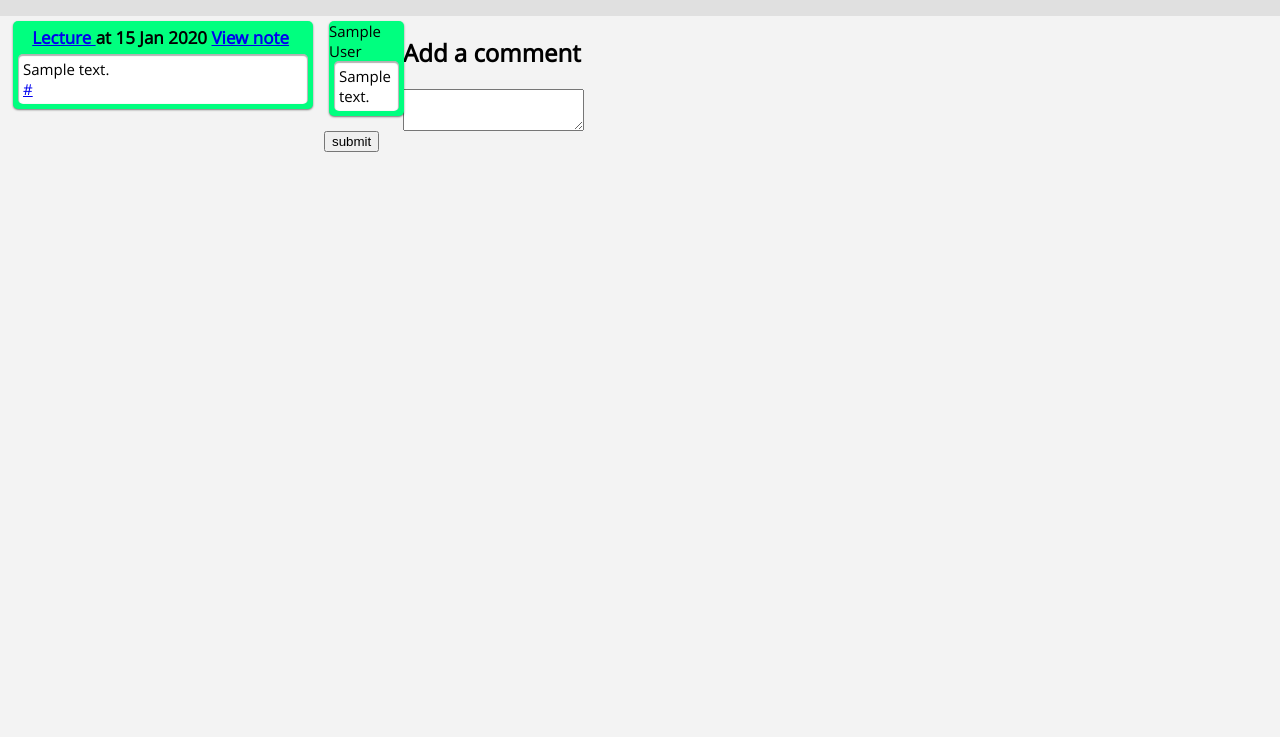
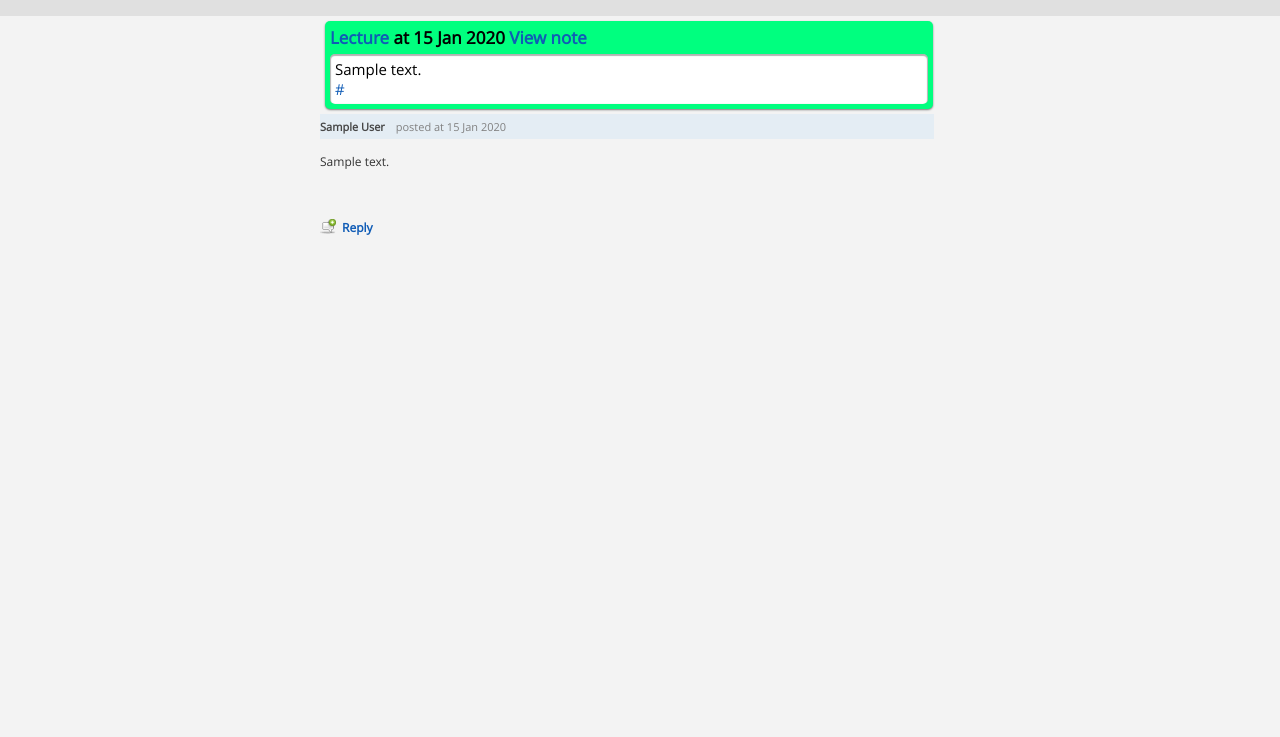
Before and after one commit to shrikrishnaholla/nptel-micronotes, a Node project: template views/view_note.ejs in a window 1280 px wide. Shown: the part 54-791 px from the top of the page. After the commit the page ends 289 px from the top, so only its background shows below. Run offline with Node 20 templates, Linux system fonts and the light colour scheme; the template is opened without the code that fills it: most values are stand-ins (such as "Sample title", 1, 10 or a date in 2020).

Commit message:
Completed commenting system

```diff
--- /dev/null
+++ b/public/javascripts/jcs.js
@@ -0,0 +1,41 @@
+$(document).ready(function() {
+    var totalcommid = 31;
+
+    $(".option-reply").on("click", function() {
+        var currtxt = $(this).text();
+        var curroptlink = $(this);
+        var cid = $(this).parent().parent().parent().attr("id");
+        var poundcid = "#link-"+cid;
+
+        var htmlform = '<div id="commsubform"><label>Add Comment:</label><textarea class="commtxtfield" id="content" name="content"></textarea> <br /><br /> <input type="submit" value="submit" class="btn btn-block btn-lg btn-success" onclick="submitcmnt()"></div>';
+
+        // toggle between show/hide comment form views
+        if(currtxt == "Reply") {
+            $(this).parent().next(".showhidecommform").html(htmlform);
+            $(this).text("Hide form");
+        }
+
+        // $("#commsubform").submit(submitcmntx);
+
+        if(currtxt != "Reply") {
+            curroptlink.parent().next(".showhidecommform").html("&nbsp;");
+            curroptlink.text("Reply");
+        }
+
+        // begin translating our comment
+        $(poundcid).on("click", function() {
+            var newcomtxt = $('textarea#thecomment').val();
+            var targetcontainer = "#"+cid;
+
+            var newcommhtml = '<div class="comment-thread"> <div class="comment-block" id="c'+totalcommid+'"> <a href="#" class="author-avatar"><img src="images/avatar2.png" alt="anonymous" /></a> <p class="comment-top-meta"> <strong>anonymous</strong> <span>posted 1 sec ago</span></p> <div class="comment-content"> <p class="the-comment-post">' + newcomtxt + '</p> <p class="comment-reply-options"><a class="option-reply">Reply</a></p> <div class="showhidecommform">&nbsp;</div> </div> </div> <div class="thread-replies"></div> </div>';
+
+            $(targetcontainer).next(".thread-replies").hide().append(newcommhtml).fadeIn();
+
+            curroptlink.trigger("click");
+        });
+
+        totalcommid++;
+
+        return false;
+    });
+});
--- /dev/null
+++ b/public/stylesheets/comments.css
@@ -0,0 +1,60 @@
+@import url('./notes.css');
+/** unique styles for jQuery comments **/
+@font-face {
+  font-family: 'Open Sans';
+  font-style: normal;
+  font-weight: 400;
+  src: local('Open Sans'), local('OpenSans'), url(http://themes.googleusercontent.com/static/fonts/opensans/v6/cJZKeOuBrn4kERxqtaUH3T8E0i7KZn-EPnyo3HZu7kw.woff) format('woff');
+}
+
+body {
+	margin-left: 25%;
+	width: 50%;
+    font-family: 'Open Sans', sans-serif;
+    background: #f3f3f3;
+}
+
+textarea {
+    font-family: 'Open Sans', sans-serif;
+}
+
+.container {
+    height:auto;
+    width: 100%;
+    float:left;
+    display: block;
+    position: relative;
+    background: transparent;
+}
+
+.comments { margin-top: 5px; width:96%; display: block; position: relative; font-family: 'Open Sans', sans-serif; font-size: 100%; }
+
+h1 { font-family: Georgia, Helvetica, sans-serif; font-size: 18px; letter-spacing: -0.04em; color: #85a0b5; font-weight: normal; line-height: 1.7em; margin-bottom: 6px; }
+a { color: #105Cb6; text-decoration: none; cursor: pointer; }
+a:hover { text-decoration: underline; }
+p { display: block; }
+
+.comment-thread { width: 100%; margin-bottom: 20px; } /** note the fixed width is for tutorial purposes. this can expand fully for any template **/
+.thread-replies .comment-thread {width: auto; }
+.comment-block { min-height: 1%; margin-bottom: 50px; }
+
+.thread-replies { display: block; margin-left: 45px; }
+
+
+/*.comment-top-meta { display: block; height: 25px; background: #e4edf4; font-size: 12px; line-height: 13px; }*/
+.comment-top-content {display: inline-block; height: 25px; width:100%;background: #e4edf4; font-size: 12px; line-height: 13px;}
+.comment-top-meta strong { color: #474747; line-height: 25px; margin-right: 8px; }
+.comment-top-meta span { font-size: 11px; color: #818181; line-height: 25px; }
+
+.comment-content { display: block; line-height: 14px; margin-bottom: 10px; }
+.comment-content .the-comment-post { display: block; color: #333; font-size: 12px; margin-bottom: 3px; }
+
+.comment-reply-options { display: block; margin-bottom: 10px; }
+.showhidecommform { display: block; }
+
+a.option-reply { float: left; margin-right: 10px; font-weight: bold; font-size: 12px; line-height: 18px; padding-left: 22px; background: url('/images/comments/commadd.png') 0 -1px no-repeat; }
+
+#commsubform { display: block; padding-top: 12px; margin-bottom: 3px; clear: both; }
+#commsubform label { display: block; margin-top: 8px; font-size: 11px; font-weight: bold; margin-bottom: 2px; color: #666; }
+.commtxtfield { width: 350px; height: 144px; padding: 4px 7px; font-family: Arial, Tahoma, sans-serif; font-size: 14px; line-height: 18px; color: #575a60; }
+#commsubform .savecommbtn { font-size: 12px; font-weight: bold; padding: 3px 7px; color: #fff; background: #426b9b; }
--- a/public/stylesheets/notes.css
+++ b/public/stylesheets/notes.css
@@ -122,10 +122,25 @@ textarea {
 
 .title {
     margin: 5px 5px 5px 5px;
-    width: inherit;
-    text-align: center;
+    width: auto;
+    display: inline-block;
+    text-align: left;
     font-size: 17px;
     font-weight: bold;
+}
+
+a.title {
+    text-decoration: none;
+}
+
+.discuss {
+    margin: 5px 5px 5px 5px;
+    width: auto;
+    text-align: right;
+    font-size: 10px;
+    font-weight: lighter;
+    text-decoration: none;
+    float: right;
 }
 
 .content {
--- a/routes/index.js
+++ b/routes/index.js
@@ -55,7 +55,8 @@ exports.add_comment = function(req, res) {
                res.send('Error occured');
            }
            else {
-               res.redirect('/view_note?_id='+req.body.p_id);
+               // res.redirect('/view_note?_id='+req.body.p_id);
+               res.end();
            }
         });
     }
--- a/views/notes.ejs
+++ b/views/notes.ejs
@@ -26,12 +26,12 @@
                             target="_blank">
                             Lecture
                         </a> at <%=notes[i].note_time%>
-                        <a href=<%='/view_note?_id='+notes[i]._id%>>View note</a>
                     </div>
+                    <a class="discuss" href=<%='/view_note?_id='+notes[i]._id%>>Discuss</a>
                     <div class="content">
                         <%=notes[i].content%>
                         <% if(notes[i].ext_links) { %>
-                            <br/> <a href="<%=notes[i].ext_links%>"><%=notes[i].ext_links%></a>
+                            <br/> <a href="<%=notes[i].ext_links%>" target="_blank"><%=notes[i].ext_links%></a>
                         <%}%>
                     </div>
                 </div>
--- a/views/view_note.ejs
+++ b/views/view_note.ejs
@@ -1,7 +1,9 @@
 <html>
 <head>
-    <link rel="stylesheet" type="text/css" href="stylesheets/notes.css"/>
+    <!-- <link rel="stylesheet" type="text/css" href="stylesheets/notes.css"/> -->
+    <link rel="stylesheet" type="text/css" media="all" href="stylesheets/comments.css" />
     <link rel="stylesheet" type="text/css" href="stylesheets/colors.css"/>
+
 </head>
 <script type="text/javascript">
     function submitcmnt() {
@@ -15,7 +17,7 @@
                 emaild : $('#emailid').val()
                 },
             success : function(data) {
-                alert('Submitted');
+                location.reload();
             },
             failure : function() {
                 alert('submission failed');
@@ -23,6 +25,8 @@
         });
     }
 </script>
+<script type="text/javascript" src="javascripts/jquery.min.js"></script>
+<script type="text/javascript" src="javascripts/jcs.js"></script>
 <body>
 
     <div class="bar">
@@ -52,6 +56,7 @@
             </div>
         </div>
     </div>
+    <!--
     <div class="cards">
     <div class="container">
     <% for(var i=0; i<comments.length; i++) {%>
@@ -67,11 +72,35 @@
             </div>
         </div>
     <% } %>
-    <div>
-    <h2>Add a comment</h2>
-            <textarea id="content" name="content"></textarea>
-            <input type="submit" value="submit" class="btn btn-block btn-lg btn-success" onclick="submitcmnt()">
+-->
+<!-- Comments section begins -->
+<div class="comments">
+<% for(var i=0; i<comments.length; i++) {%>
+    <div class="comment-thread">
+        <div class="comment-block" id="<%=comments[i]._id%>">
+            <span hidden><%=comments[i]._id%></span>
+            <p class="comment-top-meta">
+                <span class="comment-top-content">
+                <strong><%=comments[i].author%></strong>
+                <span>posted at <%=comments[i].datetime%></span>
+                </span>
+            </p>
+
+            <div class="comment-content">
+                <p class="the-comment-post"><%=comments[i].content%></p>
+
+
+
+            </div>
+        </div>
     </div>
+<% } %>
+    <p class="comment-reply-options"><a class="option-reply">Reply</a></p>
+    <div class="showhidecommform">&nbsp;</div>
+</div>
+
+<!-- Comments section ends -->
+
     <script type="text/javascript" src="javascripts/jquery.min.js"></script>
     <script type='text/javascript' src="javascripts/jquery.appear.js"></script>
     <script type='text/javascript' src="javascripts/jquery-ui.js"></script>
```
Also changed, not shown: public/images/comments/avatar2.png (added), public/images/comments/bubble.png (added), public/images/comments/commadd.png (added).
